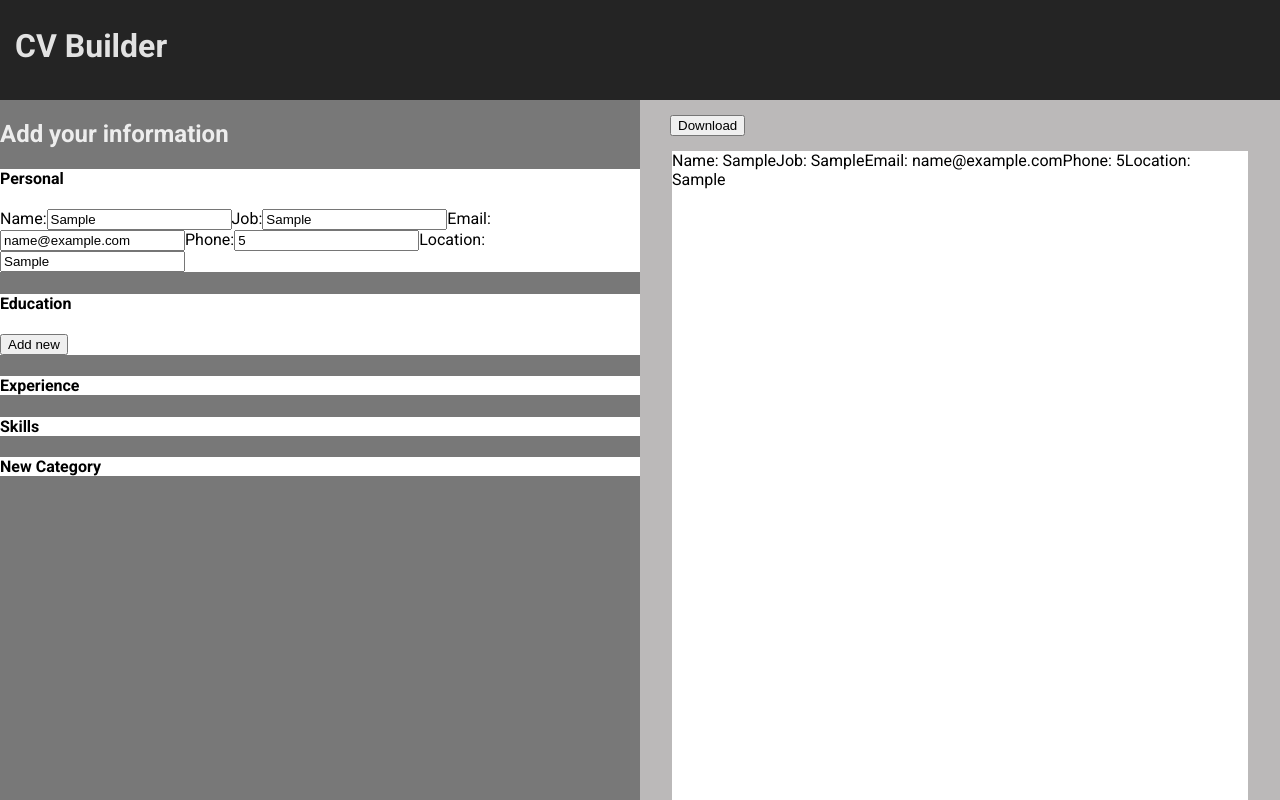
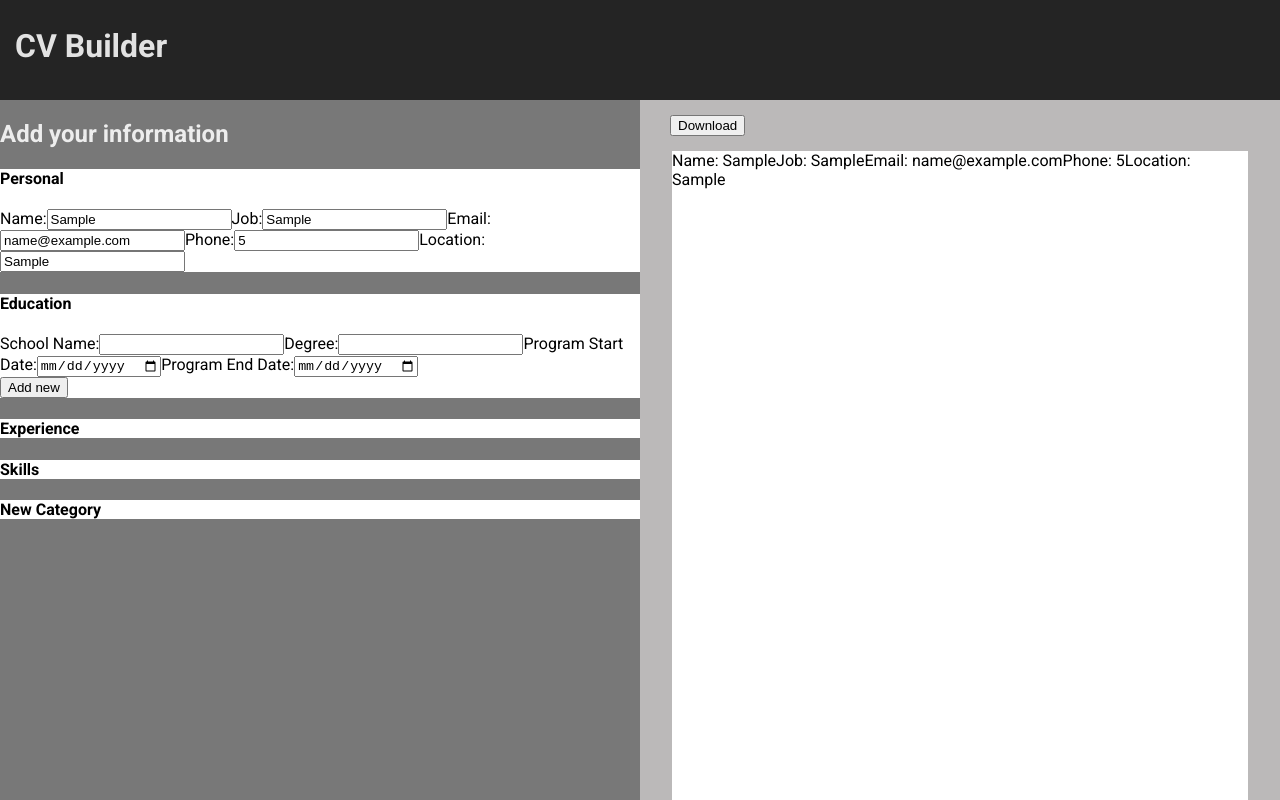
Before and after one commit to HarryAhnHS/cv-builder, a React (Vite) app: page / in a window 1280 px wide. Both pictures are taken after typing "Sample", "Sample", "name@example.com", "5", "Sample" into the empty fields and a click on the button "Add new". Shown: the top 800 px of the page. Built offline with nearby package versions, Linux system fonts and the light colour scheme.

Commit message:
feat: education individual entry support

```diff
--- a/src/components/Education.jsx
+++ b/src/components/Education.jsx
@@ -34,11 +34,12 @@ function Education({form, handleForm}) {
 
     return (
         <>
-            <div className="input-box">
+            <div className="input-box education">
                 <h4>Education</h4>
 
-                {form.educations.length > 0 ? form.educations.map((entry) => {
-                    <div className="educationField" key={entry.uuid}>
+                {form.educations.length > 0 &&
+                form.educations.map((entry) => {
+                    return <div className="educationField" key={entry.uuid}>
                         <label htmlFor="schoolName">School Name:
                             <input
                                 name="schoolName"
@@ -72,7 +73,7 @@ function Education({form, handleForm}) {
                             />
                         </label>
                     </div>
-                }) : null}
+                })}
 
                 <button id="new-education" onClick={handleNewEducationEntry}>
                     Add new
--- a/src/components/Personal.jsx
+++ b/src/components/Personal.jsx
@@ -22,7 +22,7 @@ function Personal({form, handleForm}) {
 
     return (
         <>
-            <div className="input-box">
+            <div className="input-box personal">
                 <h4>Personal</h4>
                 <label htmlFor="personalName">Name:
                     <input
```
